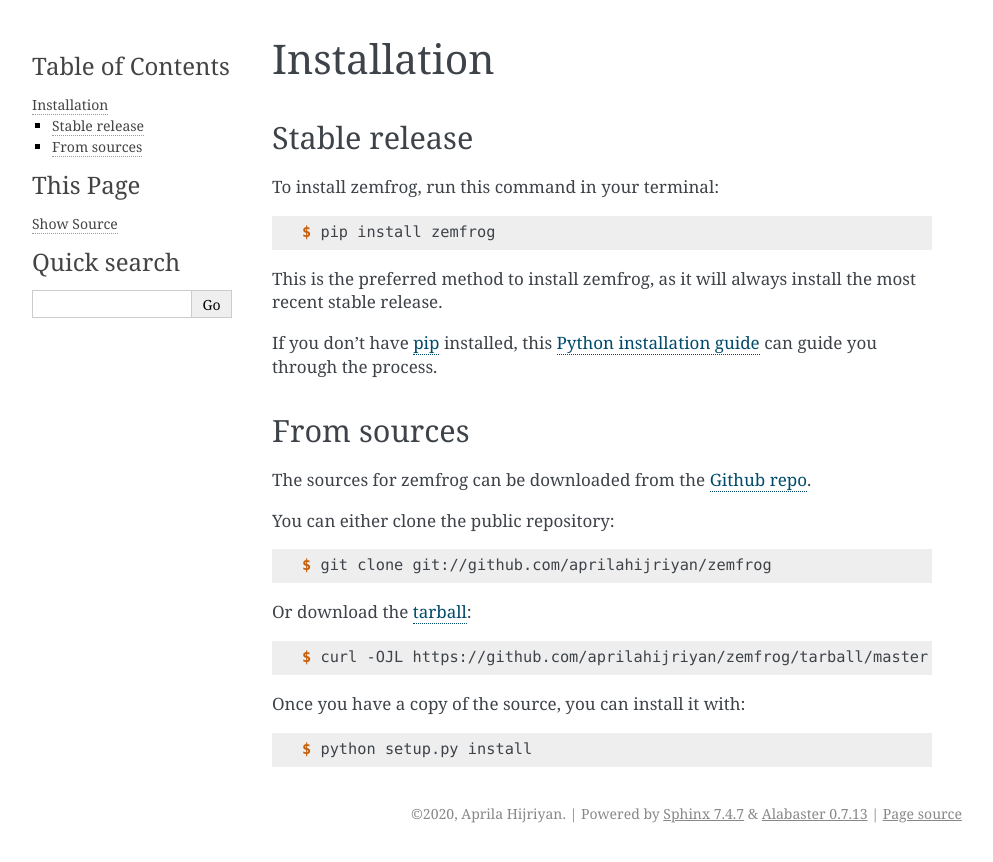
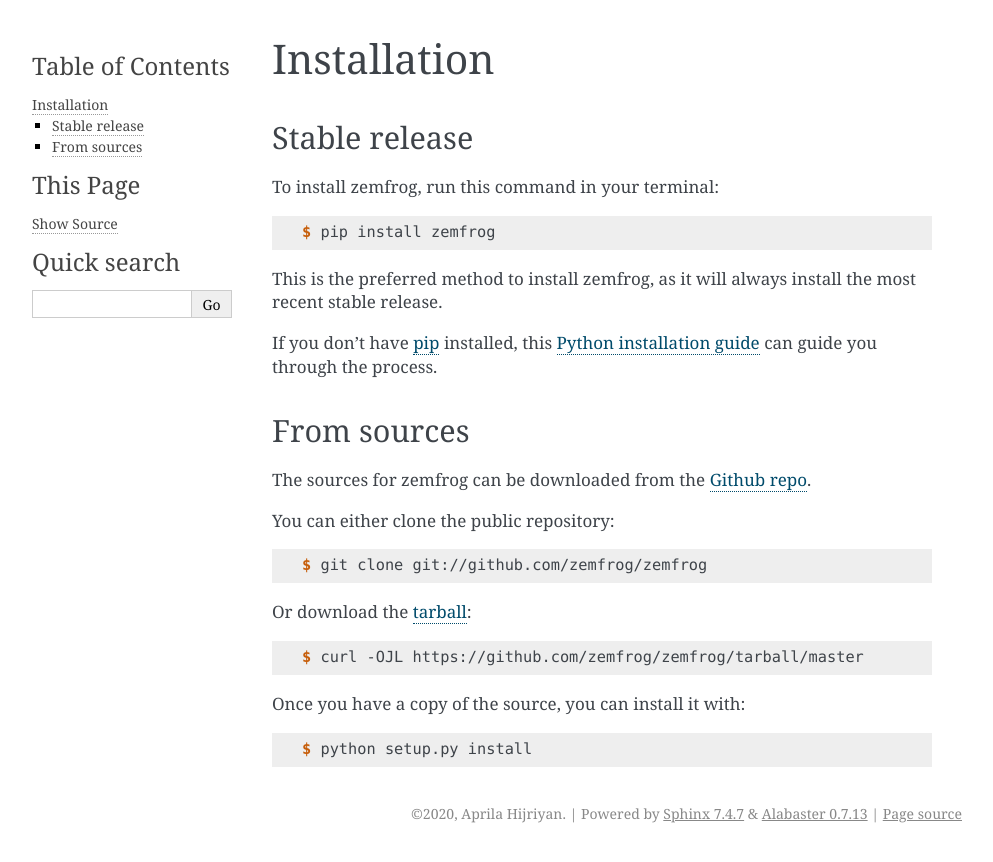
Before and after one commit to zemfrog/zemfrog, a Sphinx documentation site: the page built from docs/installation.rst, in a window 1280 px wide. Shown: the top 862 px of the page, without its empty margins (148-1141 px from the left). Built offline with Sphinx 7.4.7, drawn with Linux system fonts in a browser that asks for light colours; pages that are not in the unit, such as notebooks, are missing from menus.

Commit message:
fix docs

```diff
--- a/docs/installation.rst
+++ b/docs/installation.rst
@@ -32,13 +32,13 @@
 
 .. code-block:: console
 
-    $ git clone git://github.com/aprilahijriyan/zemfrog
+    $ git clone git://github.com/zemfrog/zemfrog
 
 Or download the `tarball`_:
 
 .. code-block:: console
 
-    $ curl -OJL https://github.com/aprilahijriyan/zemfrog/tarball/master
+    $ curl -OJL https://github.com/zemfrog/zemfrog/tarball/master
 
 Once you have a copy of the source, you can install it with:
 
@@ -47,5 +47,5 @@
     $ python setup.py install
 
 
-.. _Github repo: https://github.com/aprilahijriyan/zemfrog
-.. _tarball: https://github.com/aprilahijriyan/zemfrog/tarball/master
+.. _Github repo: https://github.com/zemfrog/zemfrog
+.. _tarball: https://github.com/zemfrog/zemfrog/tarball/master
```
